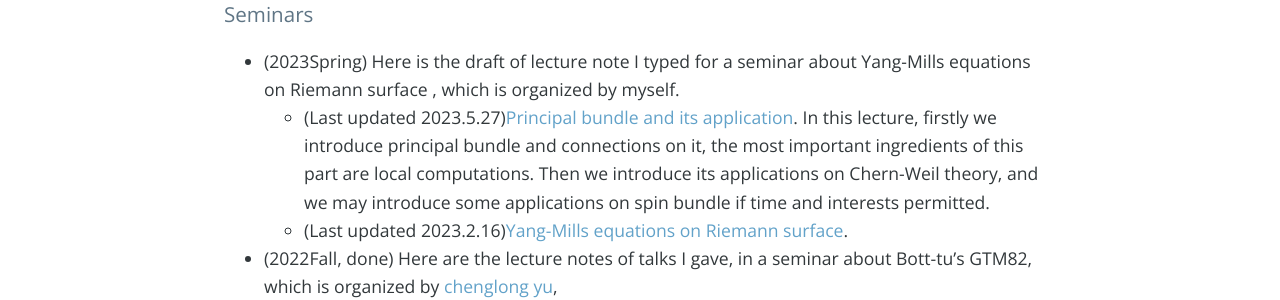
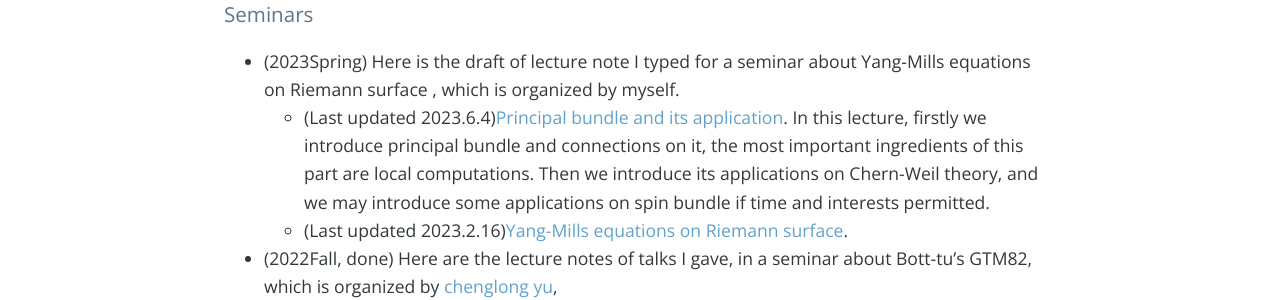
Before and after one commit to bowenl-math/bowenl-math.github.io, a Jekyll site: the page built from index.md, in a window 1280 px wide. Shown: the part 512-812 px from the top of the page. Built offline with Jekyll 4.4.1, drawn with Linux system fonts in a browser that asks for light colours; nearby versions of some CDN libraries; our own code applies the rules of GitHub Pages for plain Markdown files; the list of posts is cut into pages by our own code; comment, search, counter and statistics services are not loaded.

Commit message:
update principal bundle

```diff
--- a/index.md
+++ b/index.md
@@ -4,7 +4,7 @@ Hello, I'm Bowen Liu, a Phd student in Mathematics Department of Tsinghua Univer
 
 ### Seminars
 * (2023Spring) Here is the draft of lecture note I typed for a seminar about Yang-Mills equations on Riemann surface , which is organized by myself.
-   - (Last updated 2023.5.27)[Principal bundle and its application](notes/2023Spring/geometry_of_principal_bundle.pdf). In this lecture, firstly we introduce principal bundle and connections on it, the most important ingredients of this part are local computations. Then we introduce its applications on Chern-Weil theory, and we may introduce some applications on spin bundle if time and interests permitted.
+   - (Last updated 2023.6.4)[Principal bundle and its application](notes/2023Spring/geometry_of_principal_bundle.pdf). In this lecture, firstly we introduce principal bundle and connections on it, the most important ingredients of this part are local computations. Then we introduce its applications on Chern-Weil theory, and we may introduce some applications on spin bundle if time and interests permitted.
    - (Last updated 2023.2.16)[Yang-Mills equations on Riemann surface](notes/2023Spring/YM_equations_on_Riemann_surface.pdf).
 * (2022Fall, done) Here are the lecture notes of talks I gave, in a seminar about Bott-tu's GTM82, which is organized by [chenglong yu](https://chenglongyu.github.io/),
    - [Čech cohomology](notes/2022Fall/Cech_cohomology.pdf)
```
Also changed, not shown: 1 other file.
